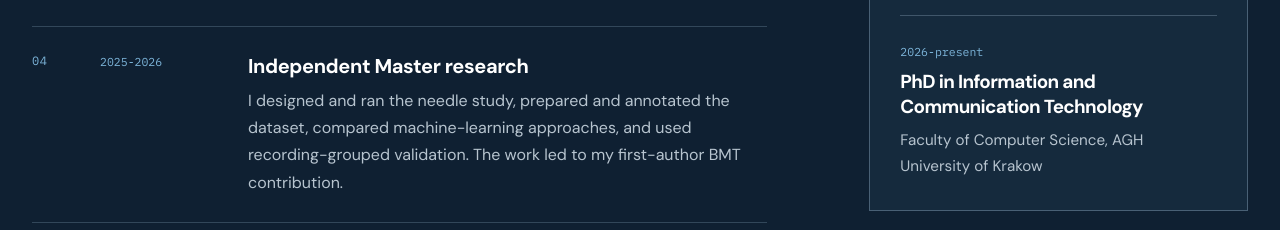
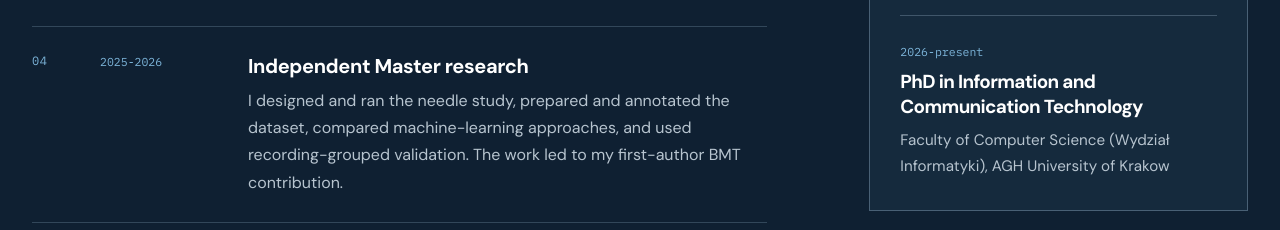
Before and after one commit to OguzhanBerkeOzdil/oguzhanberkeozdil.github.io, a React (Vite) app: page / in a window 1280 px wide. Shown: the part 5220-5450 px from the top of the page. Built offline with nearby package versions, Linux system fonts and the light colour scheme.

Commit message:
Add Polish faculty name to PhD education

```diff
--- a/src/content/site.ts
+++ b/src/content/site.ts
@@ -196,7 +196,7 @@ export const education = [
     year: '2026-present',
     degree: 'PhD in Information and Communication Technology',
     detail:
-      'Faculty of Computer Science, AGH University of Krakow',
+      'Faculty of Computer Science (Wydział Informatyki), AGH University of Krakow',
   },
 ] as const
 
```
